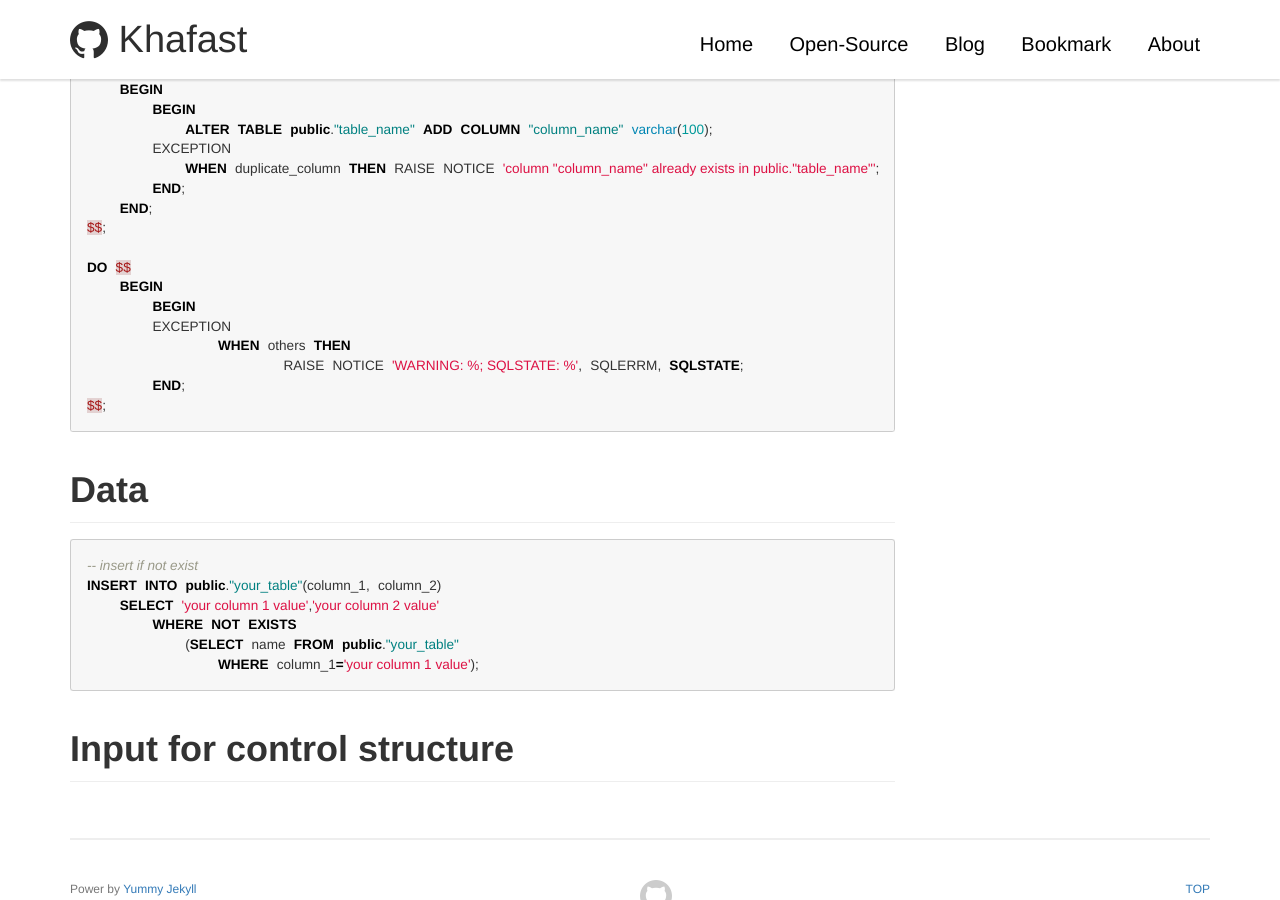
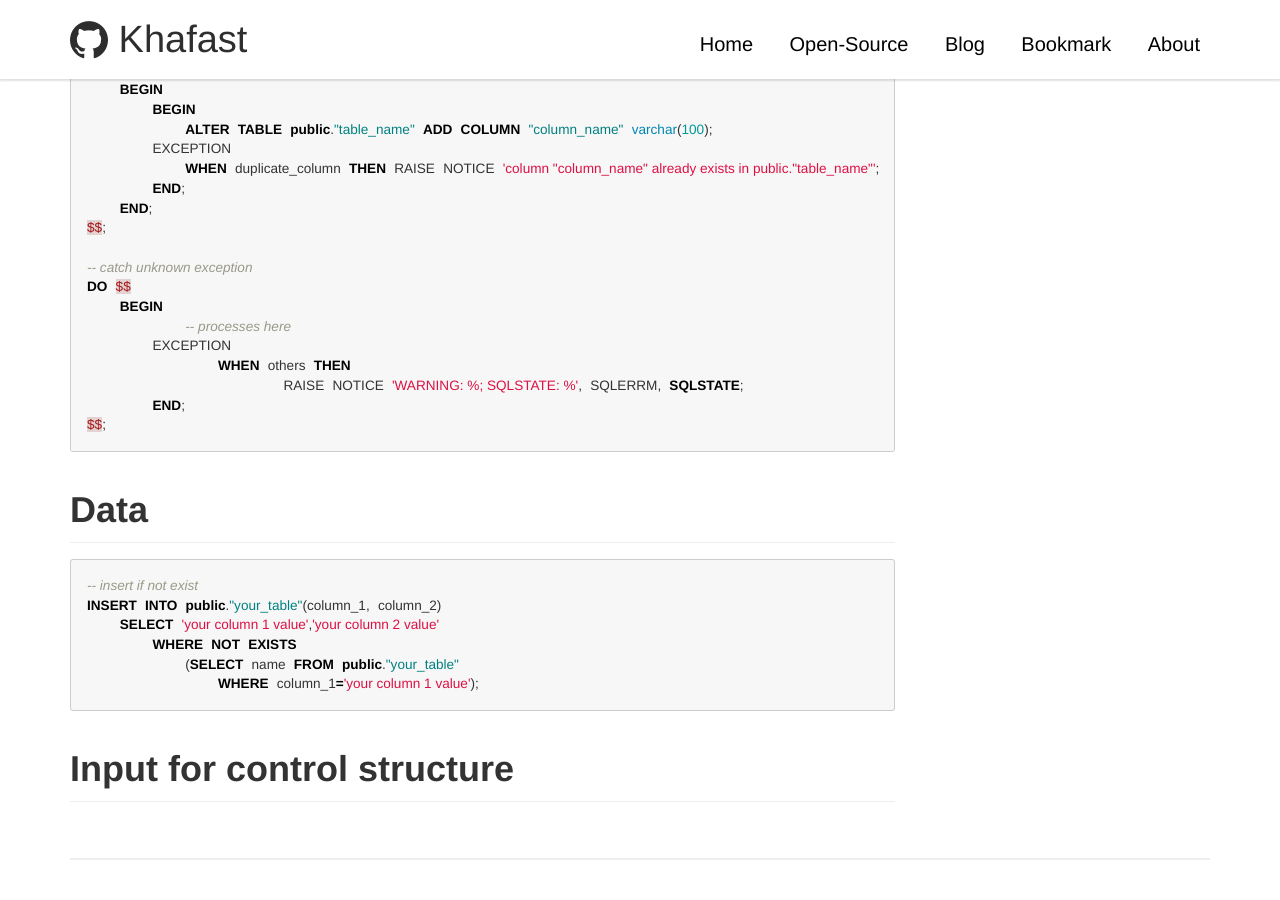
Before and after one commit to khafast/khafast.github.io, a Jekyll site: the page built from _posts/2019/2019-09-14-Postgres-9.3-migration-script-snippets.md, in a window 1280 px wide and 900 px high, scrolled down 1938 px. Built offline with Jekyll 4.4.1, drawn with Linux system fonts in a browser that asks for light colours; our own code applies the rules of GitHub Pages for plain Markdown files; comment, search, counter and statistics services are not loaded.

Commit message:
_posts/2019/2019-09-14-Postgres-9.3-migration-script-snippets.md updated from https://stackedit.io/

```diff
--- a/_posts/2019/2019-09-14-Postgres-9.3-migration-script-snippets.md
+++ b/_posts/2019/2019-09-14-Postgres-9.3-migration-script-snippets.md
@@ -74,9 +74,10 @@ DO $$
     END;
 $$;
 
+-- catch unknown exception
 DO $$
     BEGIN
-        BEGIN
+	    -- processes here
 	EXCEPTION
 		WHEN others THEN
 			RAISE NOTICE 'WARNING: %; SQLSTATE: %', SQLERRM, SQLSTATE;
```
Also changed, not shown: other parts of _posts/2019/2019-09-14-Postgres-9.3-migration-script-snippets.md (+1 -1 lines).
